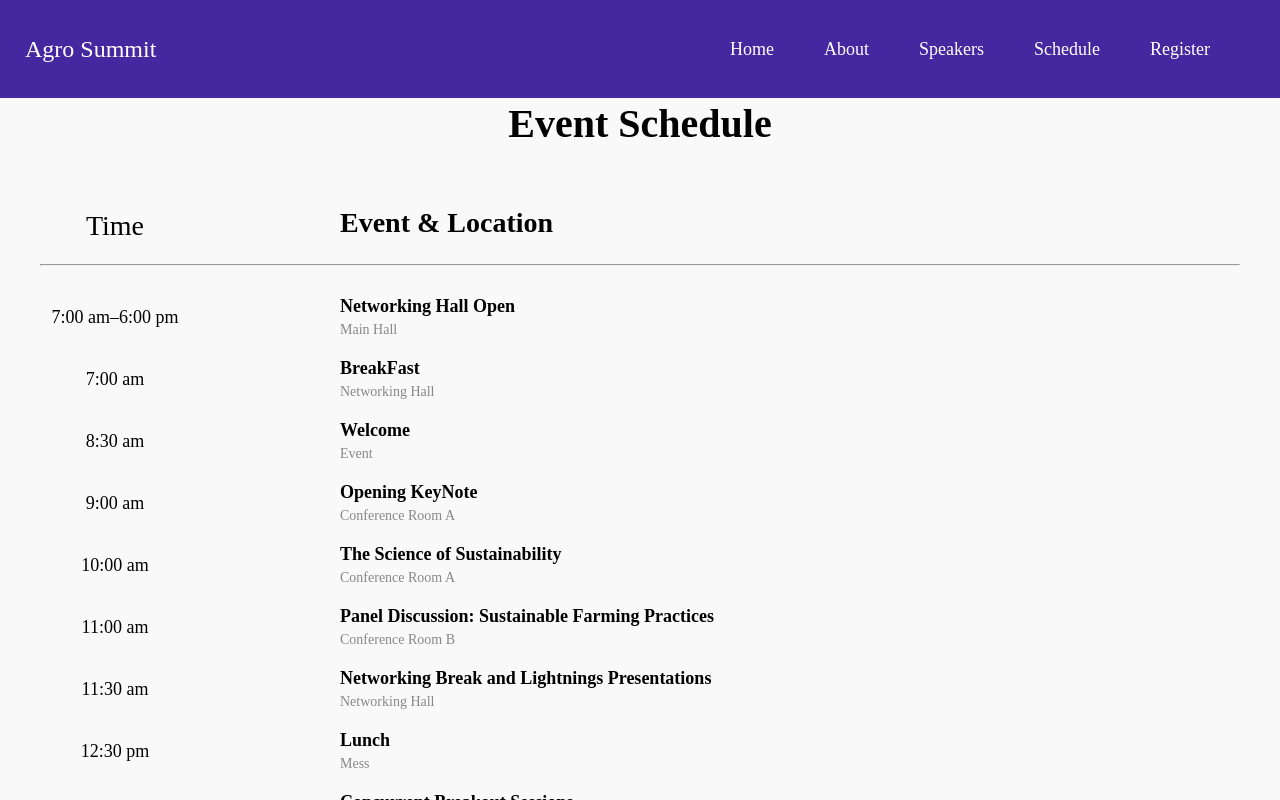
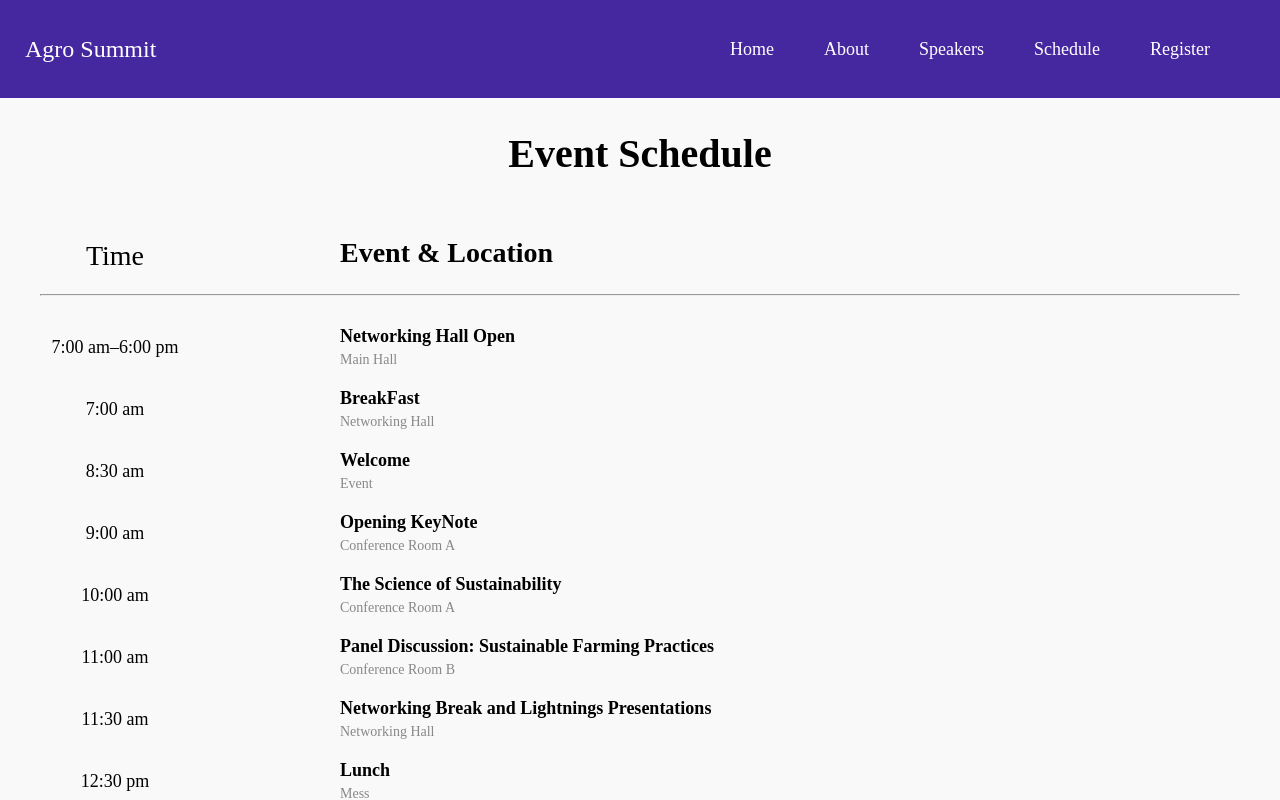
Before and after one commit to harshitgupta2019/Summit, a React (Create React App) app in the folder frontend/: page /schedule in a window 1280 px wide. Shown: the top 800 px of the page. Built offline with nearby package versions, Linux system fonts and the light colour scheme.

Commit message:
Update Schedule.css

```diff
--- a/frontend/src/components/Schedule/Schedule.css
+++ b/frontend/src/components/Schedule/Schedule.css
@@ -7,7 +7,7 @@
 
   .schedule-container {
     max-width: 1200px;
-    margin: 0 auto;
+    margin: 30px auto;
   }
 
   .schedule-title {
```
